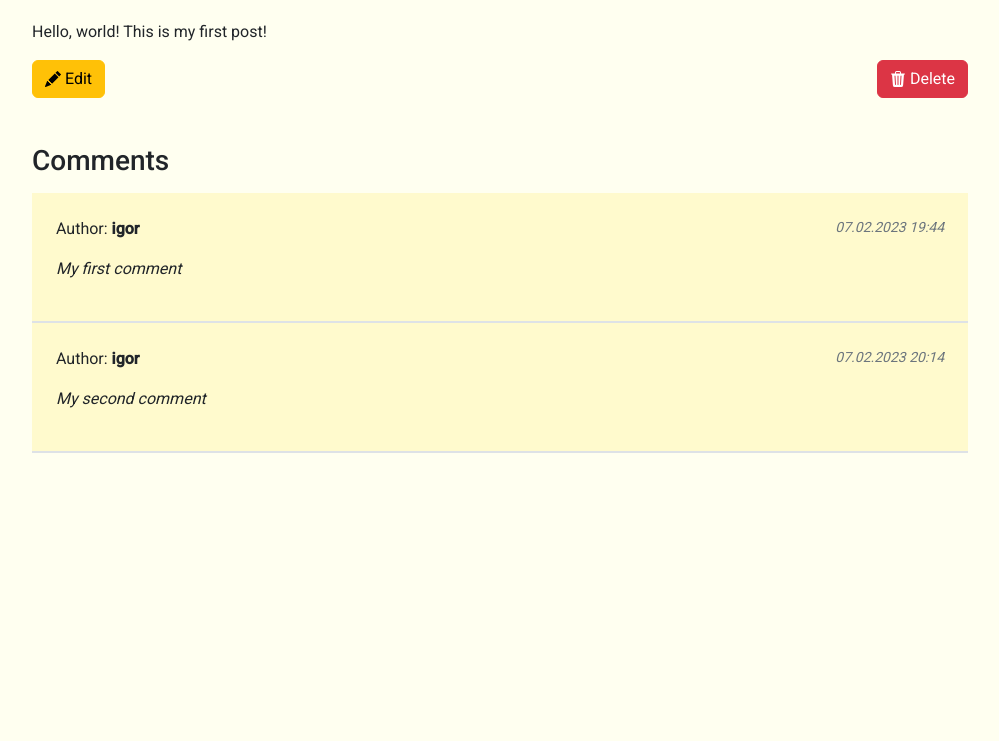
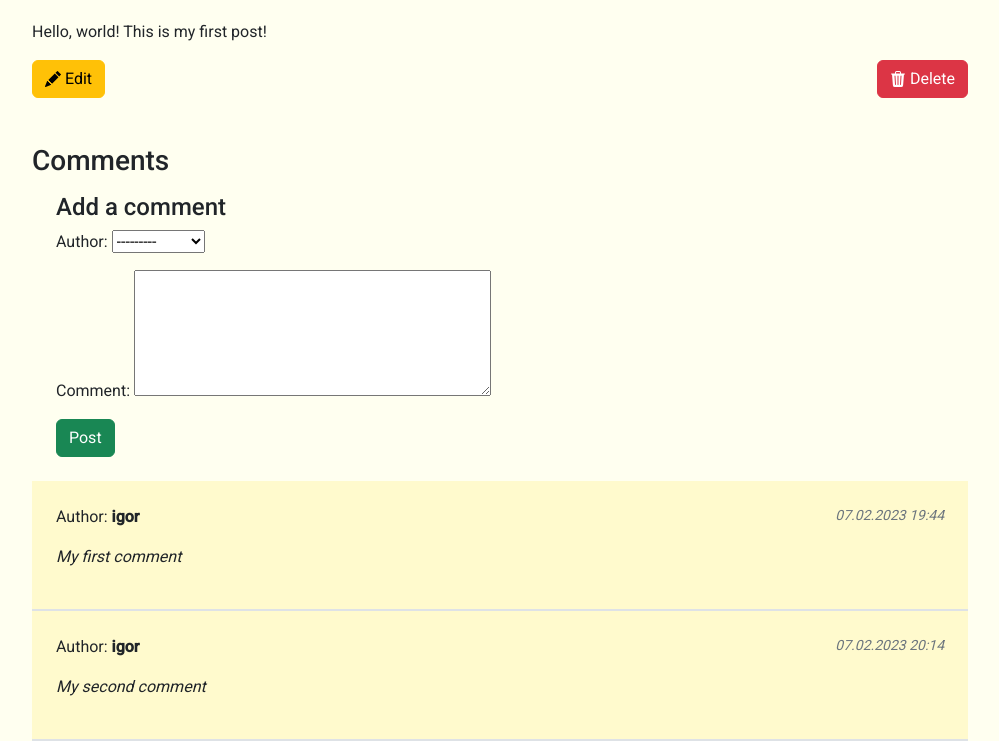
Before and after one commit to IgorKozarchuk/django-blog-CBS-project, a Django app: page /blog_app/post/1/ in a window 1280 px wide. Shown: the part 334-1075 px from the top of the page, without its empty margins (140-1139 px from the left). Before the commit the page ends 787 px from the top, so only its background shows below. Run offline with Django 4.2, Linux system fonts and the light colour scheme; a user stored in the database is signed in; data comes from the database, SQL or seed files in the repository; both versions use the stored data as it was after the commit; parts of the project's set-up code (start-up, migrations or seed data) failed here and were passed over; some libraries are stand-ins or nearby versions.

Commit message:
comment form if auth

```diff
--- a/blog/blog_app/forms.py
+++ b/blog/blog_app/forms.py
@@ -7,3 +7,6 @@
 	class Meta:
 		model = Comment
 		fields = ("author", "comment")
+		widgets = {
+			"comment": forms.Textarea(attrs={"rows": 5, "cols": 40})
+		} # size of textarea field
--- a/blog/blog_app/templates/blog_app/post.html
+++ b/blog/blog_app/templates/blog_app/post.html
@@ -36,6 +36,18 @@
 	{% endif %}
 
 	<h3 class="mt-4 mb-3">Comments</h3>
+
+	{% if user.is_authenticated %}
+	<div class="add-comment pb-4 px-4">
+		<h4>Add a comment</h4>
+		<form action="" method="post">
+			{% csrf_token %}
+			{{ form.as_p }}
+			<button class="btn btn-success" type="submit">Post</button>
+		</form>
+	</div>
+	{% endif %}
+
 	<div class="comments">
 	{% for comment in post.comment_set.all %}
 		<div class="comment-container p-4 border-bottom border-2">
```
Also changed, not shown: blog/db.sqlite3.
